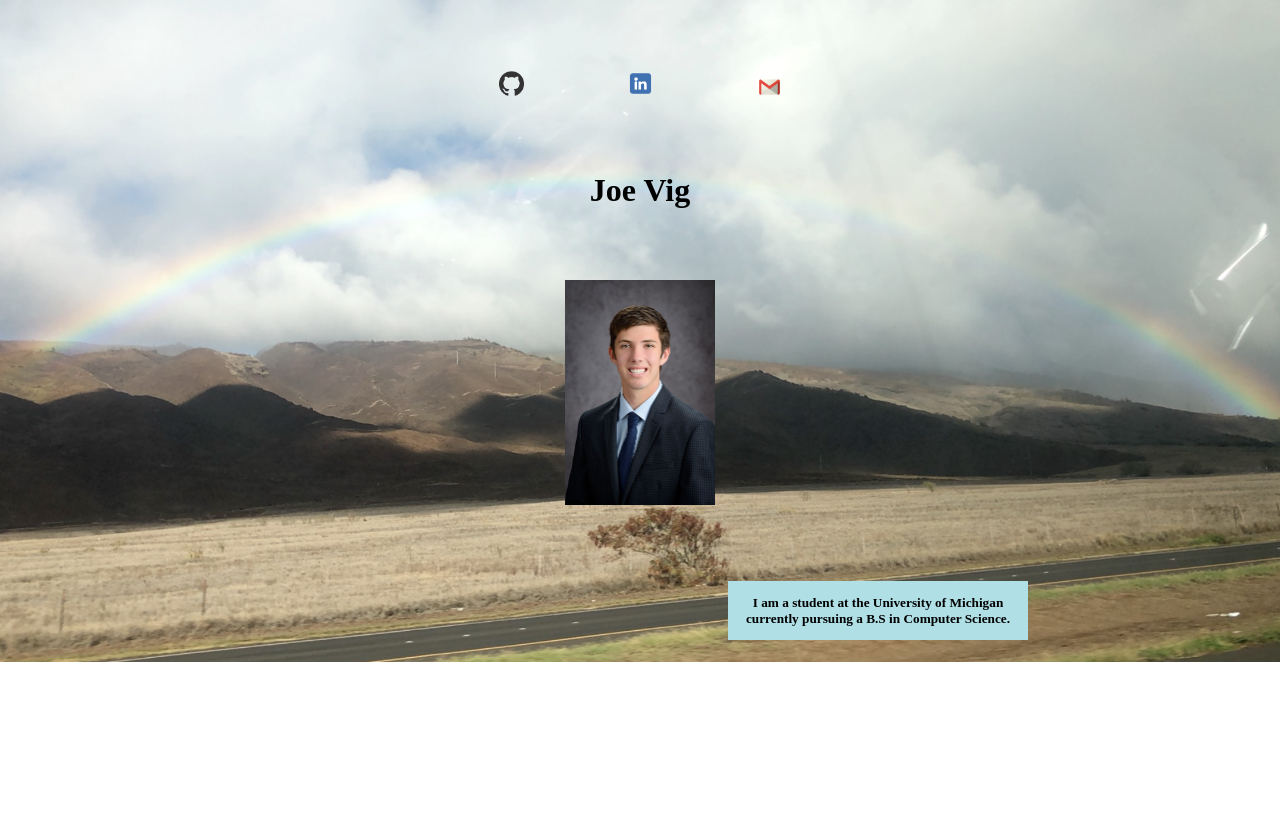
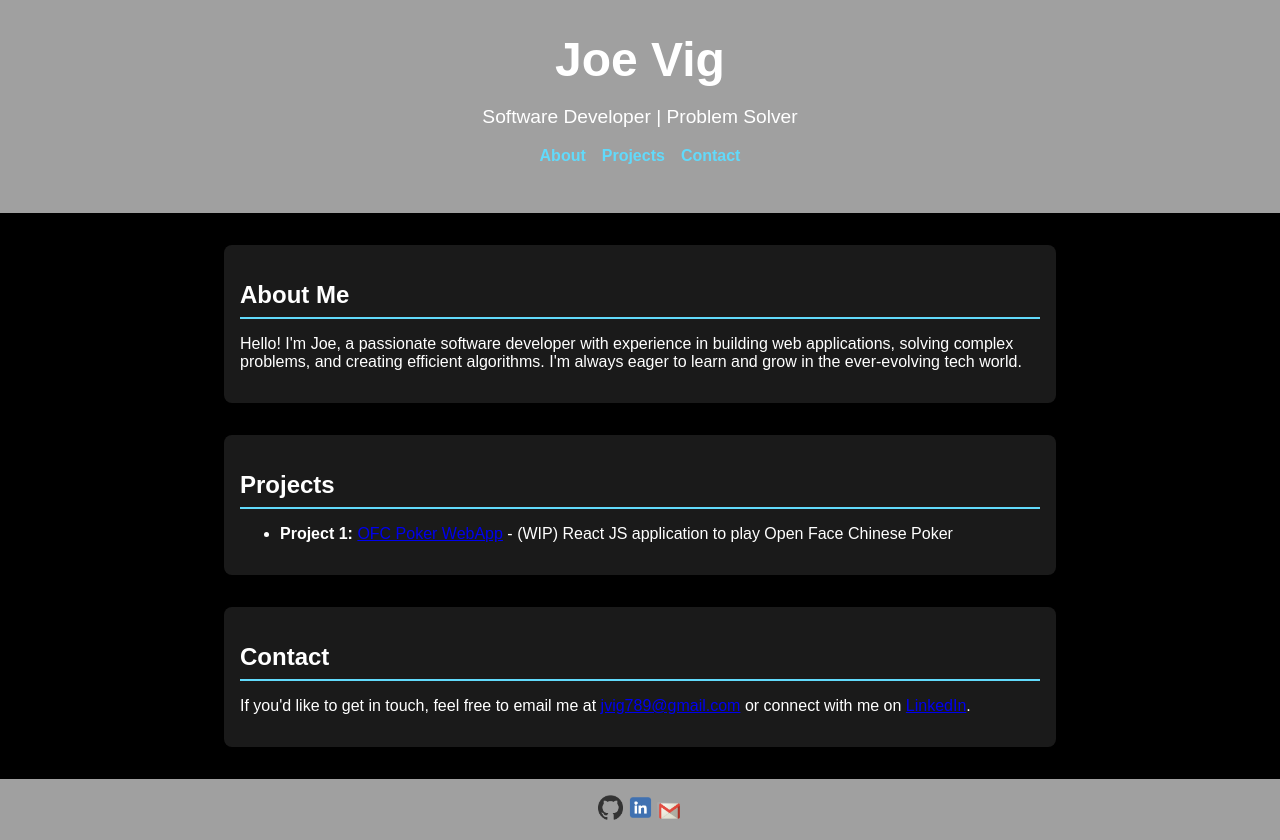
Before and after one commit to vigjo/vigjo.github.io, a plain HTML site: page index.html in a window 1280 px wide. Before the commit the page ends 800 px from the top, so only its background shows below. Drawn offline with Linux system fonts and the light colour scheme.

Commit message:
updating website template

```diff
--- a/index.html
+++ b/index.html
@@ -1,42 +1,99 @@
 <!DOCTYPE html>
-<html>
-<!---To Do:
-.5 - add photo and basic formatting
-1 - add socials, linkedin, github, email?
-2 - add projects
-!--->
+<html lang="en">
 <head>
-<link rel="stylesheet" href="style.css">
-<title>
-Joe Vig
-</title>
+    <meta charset="UTF-8">
+    <meta name="viewport" content="width=device-width, initial-scale=1.0">
+    <title>Portfolio</title>
+    <style>
+        body {
+            font-family: Arial, sans-serif;
+            margin: 0;
+            padding: 0;
+            background: #000;
+            color: #fff;
+        }
+        header {
+            text-align: center;
+            padding: 2rem 0;
+            background-color: rgba(200, 200, 200, 0.8);
+        }
+        header h1 {
+            margin: 0;
+            font-size: 3rem;
+        }
+        header p {
+            font-size: 1.2rem;
+        }
+        nav {
+            display: flex;
+            justify-content: center;
+            gap: 1rem;
+            margin: 1rem 0;
+        }
+        nav a {
+            color: #61dafb;
+            text-decoration: none;
+            font-weight: bold;
+        }
+        nav a:hover {
+            text-decoration: underline;
+        }
+        section {
+            max-width: 800px;
+            margin: 2rem auto;
+            padding: 1rem;
+            background: rgba(255, 255, 255, 0.1);
+            border-radius: 8px;
+        }
+        section h2 {
+            border-bottom: 2px solid #61dafb;
+            padding-bottom: 0.5rem;
+            margin-bottom: 1rem;
+        }
+        footer {
+            text-align: center;
+            padding: 1rem 0;
+            background-color: rgba(200, 200, 200, 0.8);
+            margin-top: 2rem;
+        }
+        footer p {
+            margin: 0;
+        }
+    </style>
 </head>
+<body>
+    <header>
+        <h1>Joe Vig</h1>
+        <p>Software Developer | Problem Solver</p>
+        <nav>
+            <a href="#about">About</a>
+            <a href="#projects">Projects</a>
+            <a href="#contact">Contact</a>
+        </nav>
+    </header>
 
-<h4>
-    <a href="https://github.com/vigjo"><img src="images/GithubIcon.png" width="25" height = "25"></a>
-    <a href="https://linkedin.com/in/joseph-vig"><img src="images/LinkedInIcon.png" width="25" height = "25"></a>
-    <a href="mailto:jvig789@gmail.com"><img src="images/gmailicon.png" width="25" height="18"></a>
-</h4>
+    <section id="about">
+        <h2>About Me</h2>
+        <p>Hello! I'm Joe, a passionate software developer with experience in building web applications, solving complex problems, and creating efficient algorithms. I'm always eager to learn and grow in the ever-evolving tech world.</p>
+    </section>
 
+    <section id="projects">
+        <h2>Projects</h2>
+        <ul>
+            <li><strong>Project 1:</strong> <a href="https://github.com/vigjo/ofc-poker">OFC Poker WebApp</a> - (WIP) React JS application to play Open Face Chinese Poker</li>
+        </ul>
+    </section>
 
-<h1>Joe Vig</h1>
+    <section id="contact">
+        <h2>Contact</h2>
+        <p>If you'd like to get in touch, feel free to email me at <a href="mailto:jvig789@gmail.com">jvig789@gmail.com</a> or connect with me on <a href="https://linkedin.com/in/joseph-vig">LinkedIn</a>.</p>
+    </section>
 
-
-<body>
-
-
-<img src="images/headshot.png" alt="headshot" width="150" height ="225">
-
-
-
-<h5>
-    <p>I am a student at the University of Michigan currently pursuing a B.S in Computer Science.</p>
-</h5>
-
-
-
-<p></p>
+    <footer>
+        <a href="https://github.com/vigjo"><img src="images/GithubIcon.png" width="25" height = "25"></a>
+        <a href="https://linkedin.com/in/joseph-vig"><img src="images/LinkedInIcon.png" width="25" height = "25"></a>
+        <a href="mailto:jvig789@gmail.com"><img src="images/gmailicon.png" width="25" height="18"></a>
+        <!-- <p>&copy; 2025 Joe Vig. All rights reserved.</p> -->
+    </footer>
 </body>
-
-
 </html>
```
Also changed, not shown: index-OLD.html (added, +35 -0 lines), images/IMG_1880.JPG (deleted).
